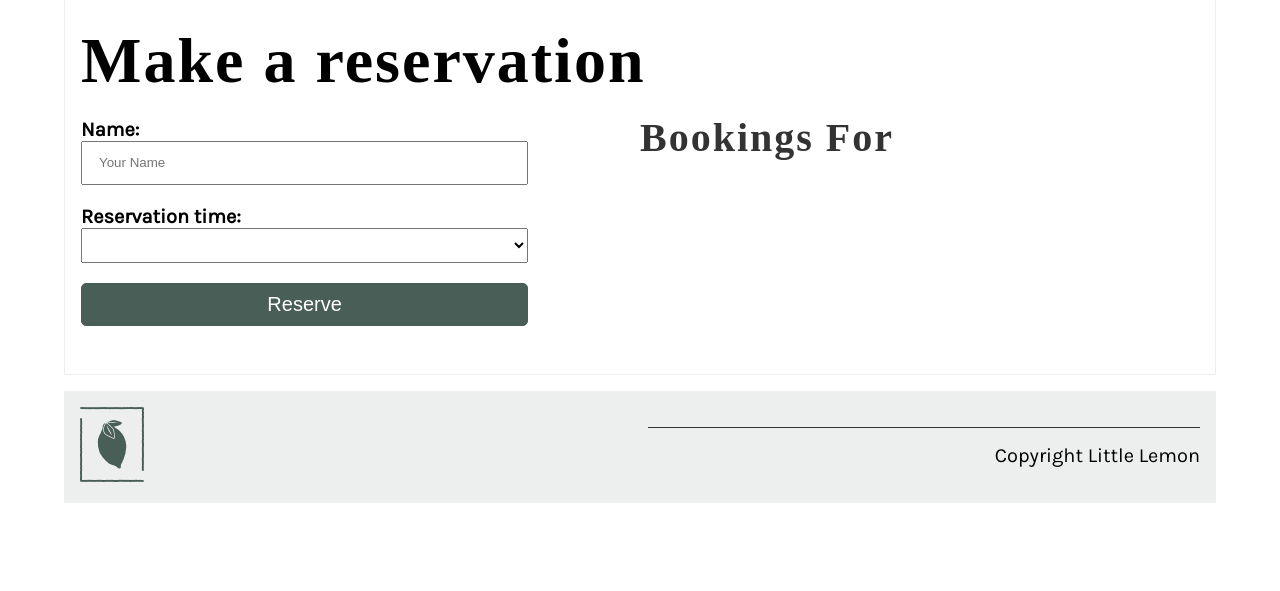
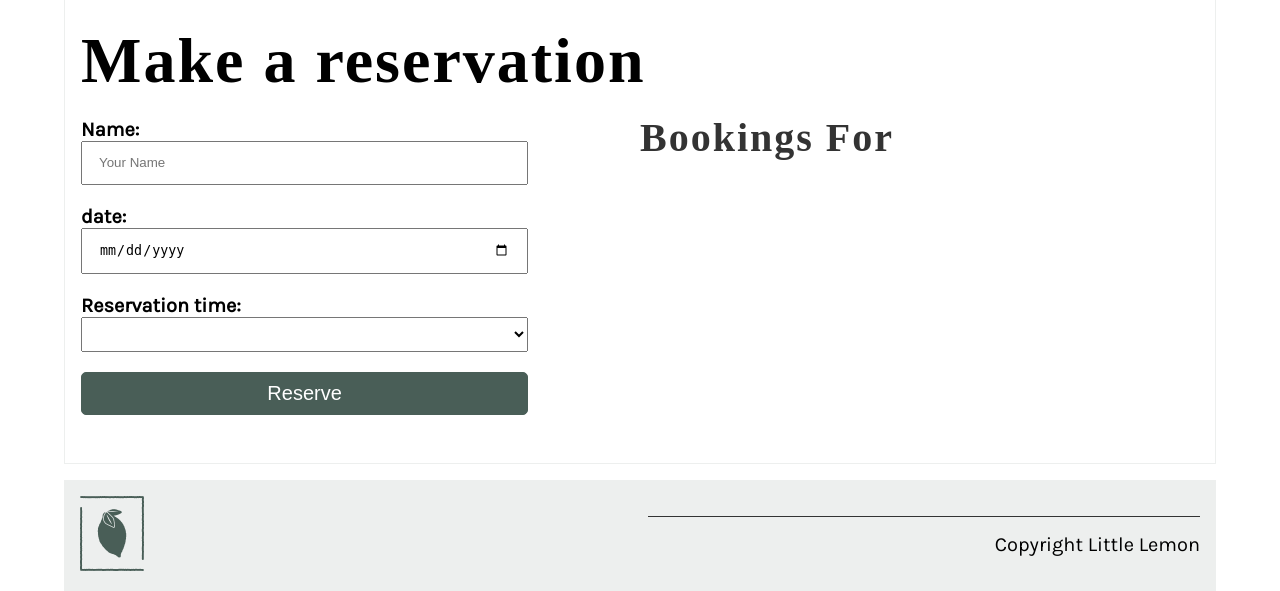
Before and after one commit to em4n0n/littlelemon-booking-times, a Django app: template littlelemon/restaurant/static/templates/book.html in a window 1280 px wide. Shown: the part 261-852 px from the top of the page. Before the commit the page ends 764 px from the top, so only its background shows below. Run offline with Django 5.2, Linux system fonts and the light colour scheme; the template is opened without the code that fills it, so the values that code supplies are empty; some web fonts are replaced.

Commit message:
add reservation date label

```diff
--- a/littlelemon/restaurant/static/templates/book.html
+++ b/littlelemon/restaurant/static/templates/book.html
@@ -17,7 +17,8 @@
               <input type="text" placeholder="Your Name" maxlength="200" required="" id="first_name">
             </p>
             <p>
-            <!-- Step 9: Part one -->
+            <label for="reservation_date">date:</label>
+            <input type="date" id="reservation_date" required="">
             </p>
 
             <p>
```
